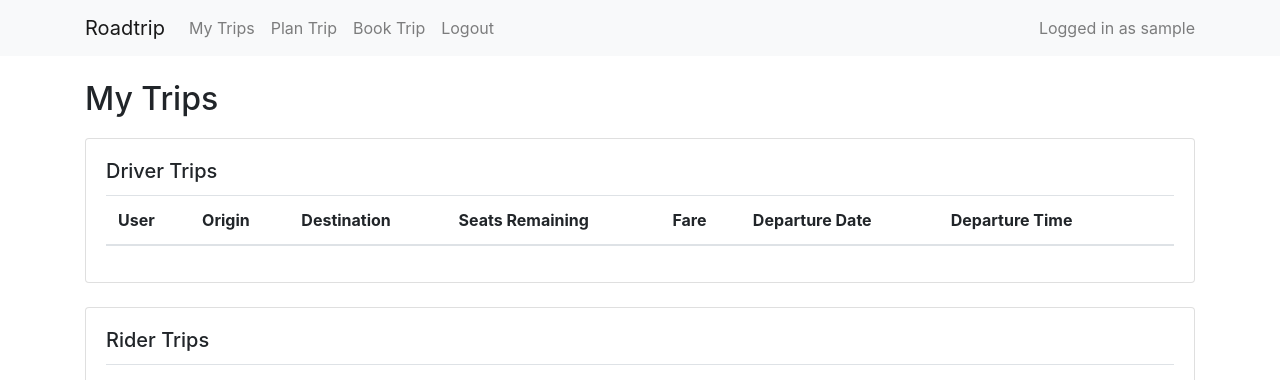
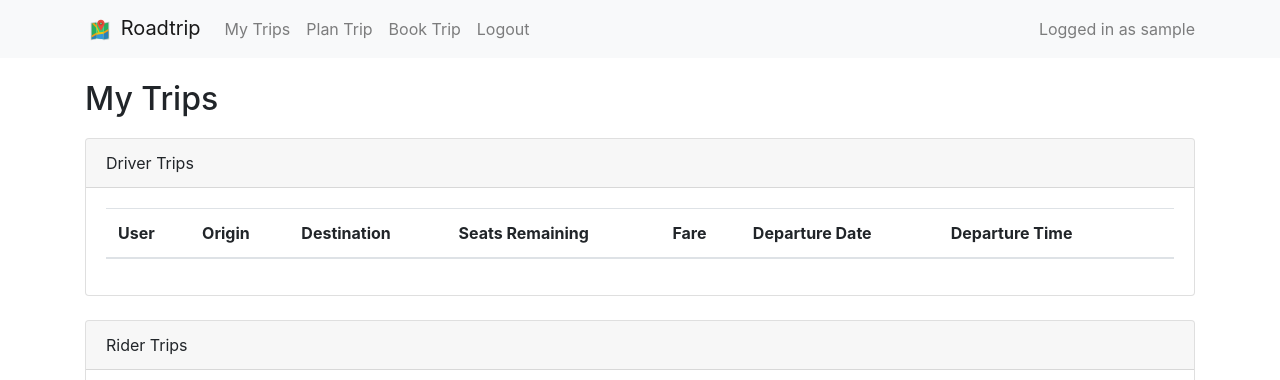
Before and after one commit to tryuan99/roadtrip, a Flask app: page /my_trips in a window 1280 px wide. Shown: the top 380 px of the page. Run offline with Flask 2, Linux system fonts and the light colour scheme; the visitor is signed in with stand-in values (Sample User, id 1); data that the repository does not hold is empty; some libraries are stand-ins or nearby versions.

Commit message:
Added branding

```diff
--- a/app.py
+++ b/app.py
@@ -59,7 +59,7 @@ def login():
             return render_template('login.html', error='Invalid username or password')
 
         session['username'] = username
-        return redirect(url_for('trips'))
+        return redirect(url_for('my_trips'))
 
     if session.get('username', None) is not None:
         return redirect(url_for('my_trips'))
--- a/templates/my_trip_list.html
+++ b/templates/my_trip_list.html
@@ -10,8 +10,10 @@
 
 {% block content %}
     <div class="card mb-4">
+        <div class="card-header">
+            Driver Trips
+        </div>
         <div class="card-body">
-            <h5 class="card-title">Driver Trips</h5>
             {% with trips=driver_trips %}
                 {% include 'trip_table.html' %}
             {% endwith %}
@@ -19,8 +21,10 @@
     </div>
 
     <div class="card">
+        <div class="card-header">
+            Rider Trips
+        </div>
         <div class="card-body">
-            <h5 class="card-title">Rider Trips</h5>
             {% with trips=rider_trips %}
                 {% include 'trip_table.html' %}
             {% endwith %}
--- a/templates/navbar.html
+++ b/templates/navbar.html
@@ -1,6 +1,9 @@
 <nav class="navbar fixed-top navbar-expand-md navbar-light bg-light">
     <div class="container">
-        <a class="navbar-brand" href="/">Roadtrip</a>
+        <a class="navbar-brand" href="/">
+            <img src="{{ url_for('static', filename='img/roadtrip.svg') }}" width="30px" height="30px">
+            Roadtrip
+          </a>
         <div class="collapse navbar-collapse">
             <ul class="navbar-nav mr-auto">
                 {% if not session['username'] %}
--- a/templates/trip_list.html
+++ b/templates/trip_list.html
@@ -10,8 +10,10 @@
 
 {% block content %}
     <div class="card mb-4">
+        <div class="card-header">
+            Filter Trips
+        </div>
         <div class="card-body">
-            <h5 class="card-title">Filter Trips</h5>
             <form action="/trips" method="get" class="form-inline">
                 <div class="form-group">
                     <input class="form-control" type="text" id="origin-input" name="origin" placeholder="Enter origin" value="{{ filter.origin }}">
```
Also changed, not shown: templates/index.html (+5 -3 lines), static/img/roadtrip.svg (added).
